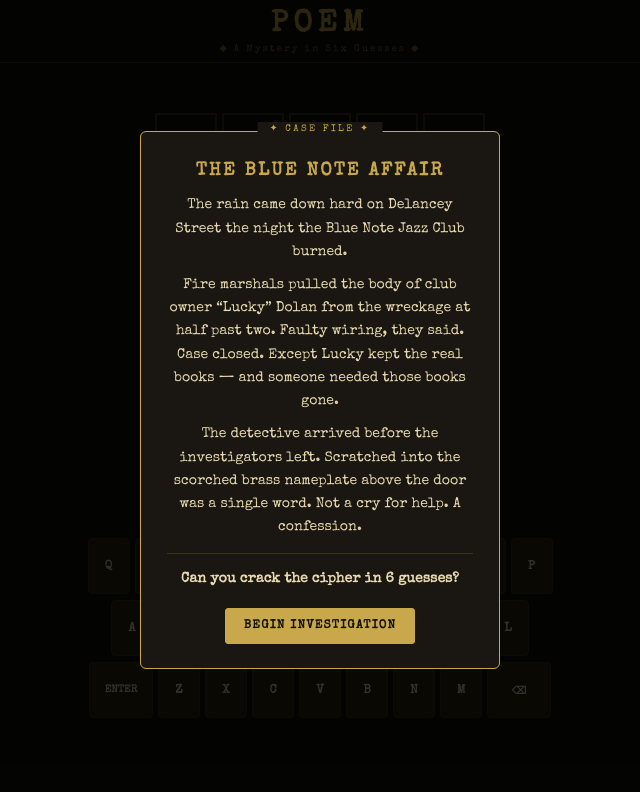
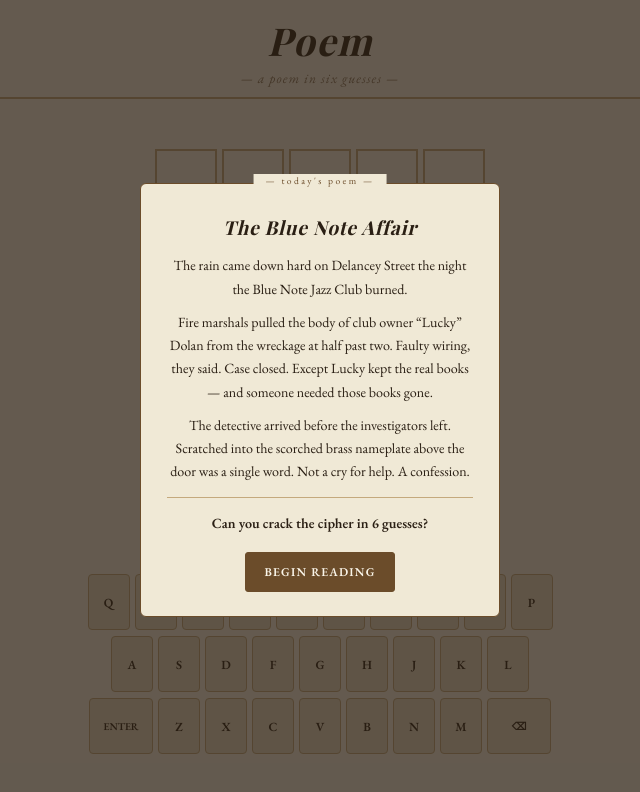
Before and after one commit to ahnnyc/murdle, a plain HTML site: page poem/index.html in a window 1280 px wide. Shown: the whole page, without its empty margins (320-960 px from the left). Drawn offline with nearby package versions, Linux system fonts and the light colour scheme; a web font is replaced by a local one.

Commit message:
Poem: Emily Dickinson redesign — cream paper, dark ink, Playfair Display

```diff
--- a/poem/index.html
+++ b/poem/index.html
@@ -4,21 +4,21 @@
 <meta charset="UTF-8">
 <meta name="viewport" content="width=device-width, initial-scale=1.0">
 <title>Poem</title>
-<link href="https://fonts.googleapis.com/css2?family=Special+Elite&display=swap" rel="stylesheet">
+<link href="https://fonts.googleapis.com/css2?family=Playfair+Display:ital,wght@0,400;0,700;1,400;1,700&family=EB+Garamond:ital,wght@0,400;0,600;1,400&display=swap" rel="stylesheet">
 <style>
   /* ══════════════════════════════════════
-     NOIR THEME — backgrounds, chrome, text
+     EMILY DICKINSON — cream paper, dark ink
      Game tile/key states stay Wordle-exact
      ══════════════════════════════════════ */
   :root {
-    --noir-bg:      #111009;
-    --noir-surface: #1a1712;
-    --noir-border:  #3d3217;
-    --noir-fill:    #5c4a1e;
-    --noir-text:    #e8d9b0;
-    --noir-dim:     #7a6a3a;
-    --noir-gold:    #c8a84b;
-    --noir-key:     #2e2710;
+    --lit-bg:      #faf5e9;   /* pale cream writing paper  */
+    --lit-surface: #f0e9d6;   /* deeper cream for panels   */
+    --lit-border:  #c4a97d;   /* sepia ink edge            */
+    --lit-fill:    #7d5a3c;   /* dark sepia filled tile    */
+    --lit-text:    #2a1f14;   /* inkwell dark              */
+    --lit-dim:     #8c7560;   /* faded ink for subtitles   */
+    --lit-gold:    #6b4c2a;   /* dark sepia accent         */
+    --lit-key:     #e8ddc8;   /* pale parchment key        */
     /* Wordle-exact game colors — do not touch */
     --wl-correct: #6aaa64;
     --wl-present: #c9b458;
@@ -27,30 +27,35 @@
   *, *::before, *::after { box-sizing: border-box; margin: 0; padding: 0; }
   html, body {
     height: 100%;
-    background: var(--noir-bg);
-    color: var(--noir-text);
-    font-family: 'Special Elite', 'Courier New', monospace;
+    background: var(--lit-bg);
+    color: var(--lit-text);
+    font-family: 'EB Garamond', Georgia, 'Times New Roman', serif;
     -webkit-tap-highlight-color: transparent;
   }
 
   /* ── HEADER ── */
   header {
     width: 100%;
-    border-bottom: 1px solid var(--noir-border);
-    padding: clamp(5px, 1.5vh, 10px) 0 clamp(4px, 1.2vh, 8px);
+    border-bottom: 2px double var(--lit-border);
+    padding: clamp(8px, 2vh, 14px) 0 clamp(6px, 1.5vh, 10px);
     text-align: center;
   }
   header h1 {
-    font-size: clamp(1.4rem, 5vw, 1.9rem);
-    letter-spacing: 0.18em;
-    color: var(--noir-gold);
-    text-transform: uppercase;
+    font-family: 'Playfair Display', Georgia, serif;
+    font-size: clamp(1.6rem, 5.5vw, 2.4rem);
+    font-style: italic;
+    font-weight: 700;
+    letter-spacing: 0.04em;
+    color: var(--lit-text);
+    text-transform: none;
   }
   header .sub {
-    font-size: clamp(0.5rem, 1.5vw, 0.6rem);
-    letter-spacing: 0.22em;
-    color: var(--noir-dim);
-    margin-top: 2px;
+    font-family: 'EB Garamond', Georgia, serif;
+    font-style: italic;
+    font-size: clamp(0.7rem, 2vw, 0.85rem);
+    letter-spacing: 0.08em;
+    color: var(--lit-dim);
+    margin-top: 3px;
   }
 
   /* ── LAYOUT ── */
@@ -71,8 +76,8 @@
     font-weight: 700;
     letter-spacing: 0.08em;
     text-align: center;
-    background: var(--noir-text);
-    color: var(--noir-bg);
+    background: var(--lit-text);
+    color: var(--lit-bg);
     padding: 5px 16px;
     border-radius: 3px;
     opacity: 0;
@@ -97,7 +102,7 @@
   }
   .tile {
     aspect-ratio: 1;
-    border: 2px solid var(--noir-border);
+    border: 2px solid var(--lit-border);
     display: flex;
     align-items: center;
     justify-content: center;
@@ -105,11 +110,11 @@
     font-weight: 700;
     text-transform: uppercase;
     user-select: none;
-    color: var(--noir-text);
-    background: var(--noir-bg);
+    color: var(--lit-text);
+    background: var(--lit-bg);
   }
   .tile.filled {
-    border-color: var(--noir-fill);
+    border-color: var(--lit-fill);
     animation: pop 0.1s ease;
   }
   /* Wordle-exact revealed colors */
@@ -161,10 +166,10 @@
     height: clamp(40px, 11vw, 56px);
     flex: 1;
     max-width: clamp(30px, 9vw, 42px);
-    border: 1px solid var(--noir-border);
+    border: 1px solid var(--lit-border);
     border-radius: 4px;
-    background: var(--noir-key);
-    color: var(--noir-text);
+    background: var(--lit-key);
+    color: var(--lit-text);
     font-family: inherit;
     font-size: clamp(0.6rem, 2vw, 0.78rem);
     font-weight: 700;
@@ -181,13 +186,13 @@
   /* Wordle-exact key colors after guesses */
   .key.correct { background: var(--wl-correct); border-color: var(--wl-correct); color: #fff; }
   .key.present { background: var(--wl-present); border-color: var(--wl-present); color: #fff; }
-  .key.absent  { background: #3a3a3c;           border-color: #3a3a3c;           color: #888; }
+  .key.absent  { background: #b0a898;           border-color: #b0a898;           color: #faf5e9; }
 
   /* ── MODALS ── */
   .modal-bg {
     position: fixed;
     inset: 0;
-    background: rgba(0, 0, 0, 0.78);
+    background: rgba(42, 31, 20, 0.72);
     display: flex;
     align-items: center;
     justify-content: center;
@@ -196,8 +201,8 @@
   }
   .modal-bg.gone { display: none; }
   .modal {
-    background: var(--noir-surface);
-    border: 1px solid var(--noir-gold);
+    background: var(--lit-surface);
+    border: 1px solid var(--lit-gold);
     border-radius: 6px;
     padding: 30px 26px 24px;
     max-width: 360px;
@@ -210,29 +215,31 @@
     top: -10px;
     left: 50%;
     transform: translateX(-50%);
-    background: var(--noir-surface);
+    background: var(--lit-surface);
     padding: 0 12px;
     font-size: 0.6rem;
     letter-spacing: 0.25em;
-    color: var(--noir-gold);
+    color: var(--lit-gold);
     white-space: nowrap;
   }
   .modal h2 {
-    font-size: 1.15rem;
-    letter-spacing: 0.12em;
-    color: var(--noir-gold);
-    text-transform: uppercase;
+    font-family: 'Playfair Display', Georgia, serif;
+    font-size: 1.2rem;
+    font-style: italic;
+    letter-spacing: 0.04em;
+    color: var(--lit-text);
+    text-transform: none;
     margin-bottom: 14px;
   }
   .modal p {
     font-size: 0.88rem;
-    color: var(--noir-text);
+    color: var(--lit-text);
     line-height: 1.65;
     margin-bottom: 10px;
   }
   .modal hr {
     border: none;
-    border-top: 1px solid var(--noir-border);
+    border-top: 1px solid var(--lit-border);
     margin: 14px 0;
   }
   .modal-btns {
@@ -257,14 +264,14 @@
     border: 1px solid;
   }
   .btn-gold {
-    background: var(--noir-gold);
-    border-color: var(--noir-gold);
-    color: var(--noir-bg);
+    background: var(--lit-gold);
+    border-color: var(--lit-gold);
+    color: var(--lit-bg);
   }
   .btn-ghost {
     background: transparent;
-    border-color: var(--noir-fill);
-    color: var(--noir-text);
+    border-color: var(--lit-fill);
+    color: var(--lit-text);
   }
   .btn:hover { filter: brightness(1.1); }
 </style>
@@ -274,7 +281,7 @@
 <!-- ── STORY MODAL ── -->
 <div class="modal-bg" id="storyModal">
   <div class="modal">
-    <span class="modal-label">✦ CASE FILE ✦</span>
+    <span class="modal-label">— today's poem —</span>
     <h2>The Blue Note Affair</h2>
     <p>The rain came down hard on Delancey Street the night the Blue Note Jazz Club burned.</p>
     <p>Fire marshals pulled the body of club owner “Lucky” Dolan from the wreckage at half past two. Faulty wiring, they said. Case closed. Except Lucky kept the real books — and someone needed those books gone.</p>
@@ -282,7 +289,7 @@
     <hr>
     <p><strong>Can you crack the cipher in 6 guesses?</strong></p>
     <div class="modal-btns">
-      <button class="btn btn-gold" id="startBtn">Begin Investigation</button>
+      <button class="btn btn-gold" id="startBtn">Begin Reading</button>
     </div>
   </div>
 </div>
@@ -290,10 +297,10 @@
 <!-- ── END MODAL ── -->
 <div class="modal-bg gone" id="endModal">
   <div class="modal">
-    <span class="modal-label">✦ CASE CLOSED ✦</span>
+    <span class="modal-label">— verse complete —</span>
     <h2 id="endTitle"></h2>
     <p id="endSub"></p>
-    <p id="endFlav" style="font-style:italic; font-size:0.82rem; color: var(--noir-dim);"></p>
+    <p id="endFlav" style="font-style:italic; font-size:0.82rem; color: var(--lit-dim);"></p>
     <hr>
     <div class="modal-btns">
       <button class="btn btn-ghost" id="playAgainBtn">Try Again</button>
@@ -305,7 +312,7 @@
 <!-- ── GAME ── -->
 <header>
   <h1>Poem</h1>
-  <div class="sub">◆ A Mystery in Six Guesses ◆</div>
+  <div class="sub">— a poem in six guesses —</div>
 </header>
 
 <div id="app">
```
